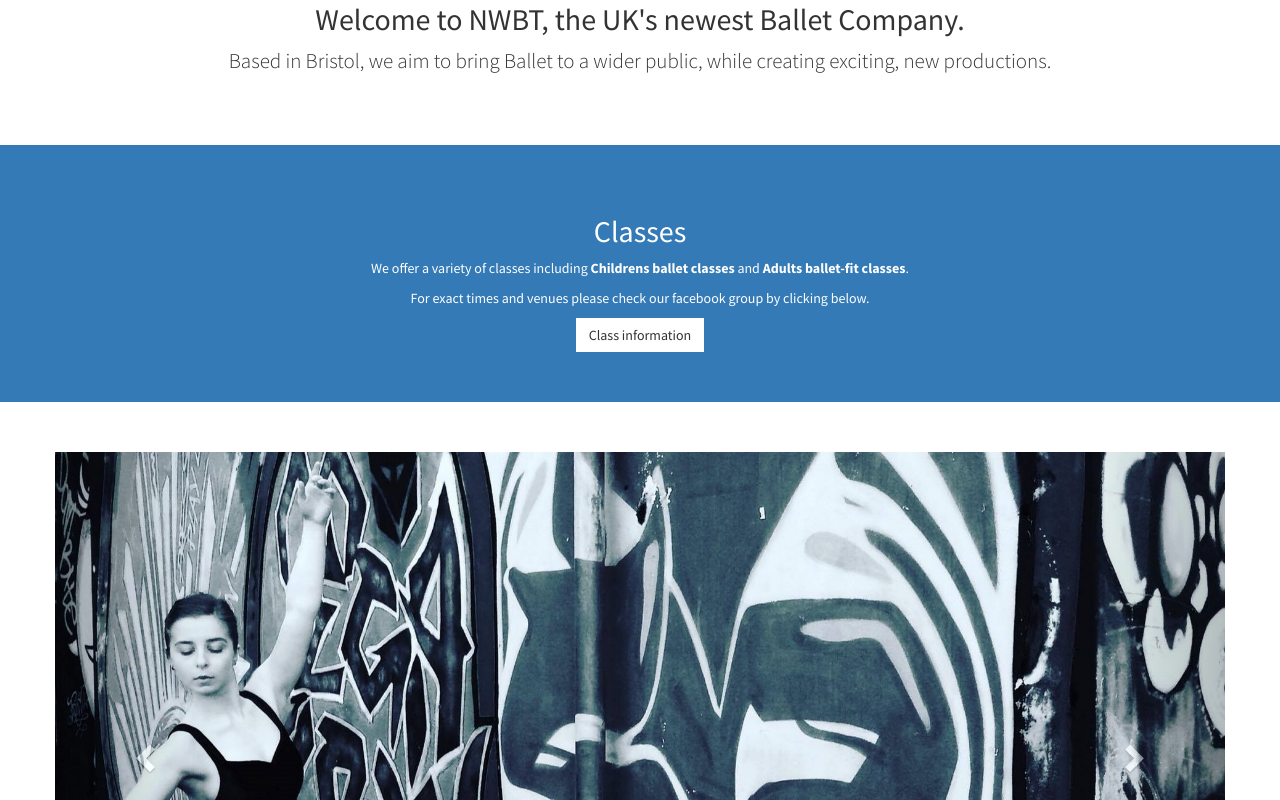
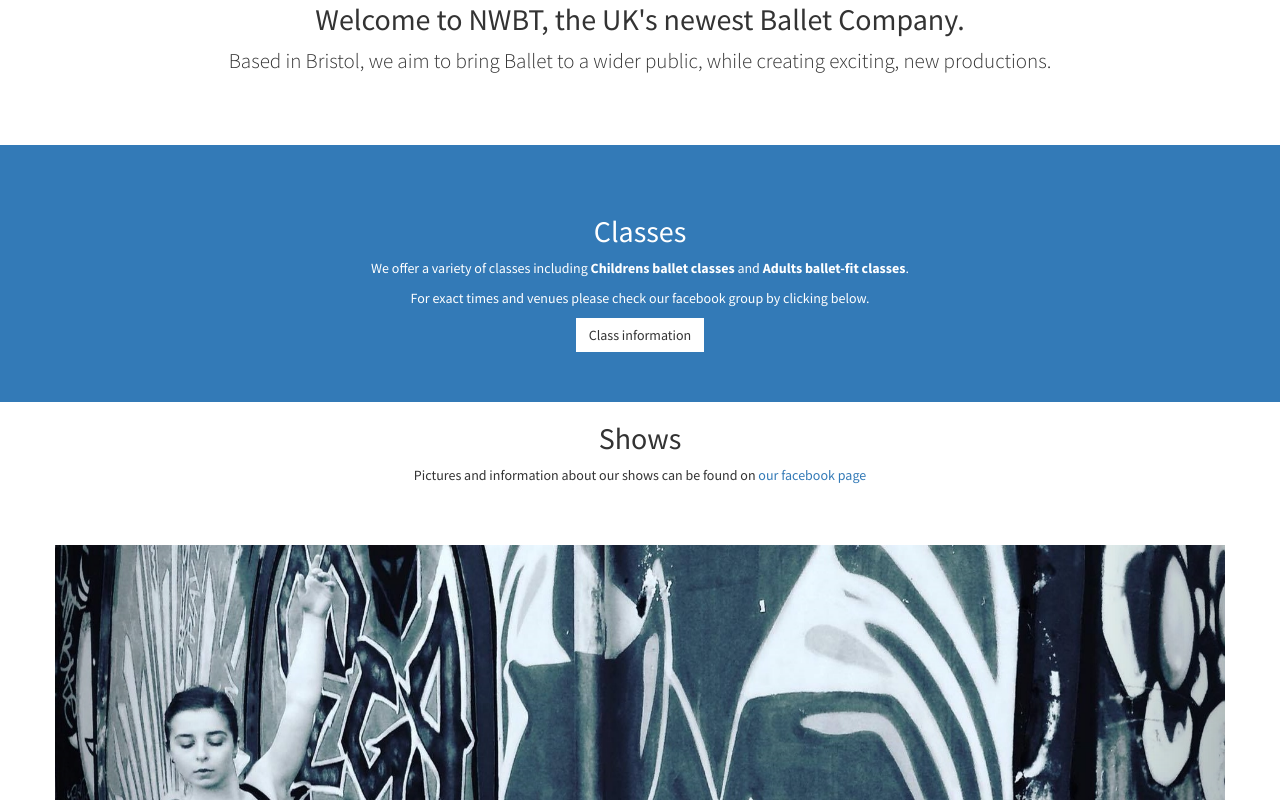
Before and after one commit to newworksbt/newworksbt.github.io, a plain HTML site: page index.html in a window 1280 px wide. Shown: the part 887-1687 px from the top of the page. Drawn offline with Linux system fonts and the light colour scheme.

Commit message:
Added shows bit

```diff
--- a/index.html
+++ b/index.html
@@ -31,6 +31,9 @@
             </li>
             <li>
                 <a href="#classes" onclick=$( "#menu-close").click();>Classes</a>
+            </li>
+            <li>
+                <a href="#shows" onclick=$( "#menu-close").click();>Shows</a>
             </li>
         </ul>
     </nav>
@@ -67,6 +70,22 @@
                     <p>We offer a variety of classes including <strong>Childrens ballet classes</strong> and <strong>Adults ballet-fit classes</strong>.</p>
                     <p>For exact times and venues please check our facebook group by clicking below.</p>
                     <a href="https://www.facebook.com/groups/1484747541852738/" class="btn btn-light">Class information</a>
+                    <!-- /.row (nested) -->
+                </div>
+                <!-- /.col-lg-10 -->
+            </div>
+            <!-- /.row -->
+        </div>
+        <!-- /.container -->
+    </section>
+
+    <section id="shows" >
+        <div class="container">
+            <div class="row text-center">
+                <div class="col-lg-10 col-lg-offset-1">
+                    <h2>Shows</h2>
+                    <p></p>
+                    <p>Pictures and information about our shows can be found on <a href="https://www.facebook.com/groups/1484747541852738/">our facebook page</a> </p>
                     <!-- /.row (nested) -->
                 </div>
                 <!-- /.col-lg-10 -->
```
